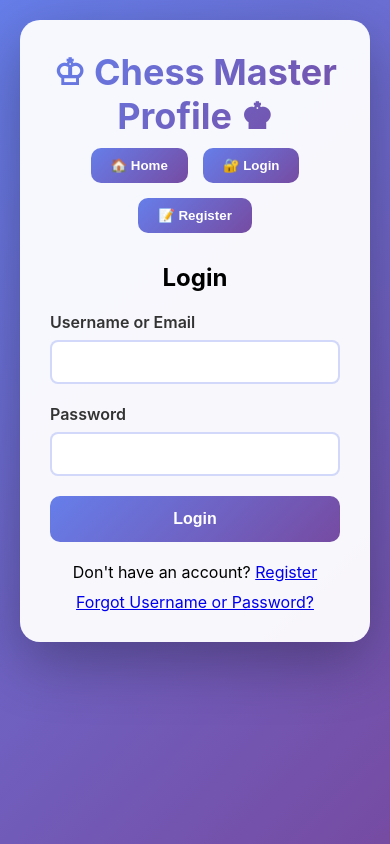
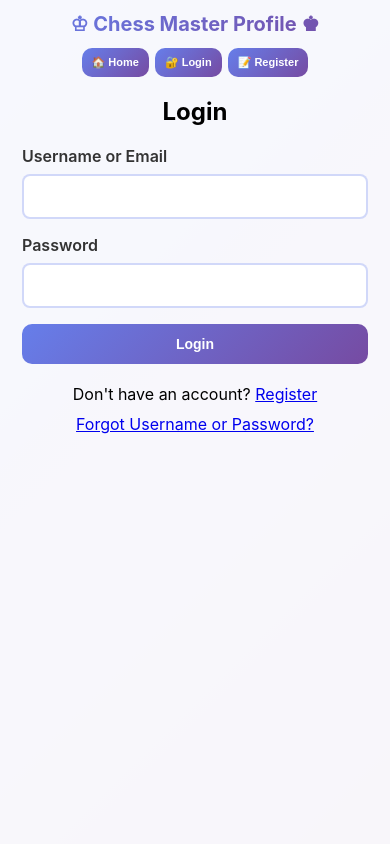
Before and after one commit to Poiosn/railway_chess, a Flask app: page /profile in a window 390 px wide. Run offline with Flask 3, Linux system fonts and the light colour scheme; some libraries are stand-ins or nearby versions.

Commit message:
Update profile.html

```diff
--- a/templates/profile.html
+++ b/templates/profile.html
@@ -529,6 +529,34 @@
     }
 
     @media (max-width: 768px) {
+      body {
+        padding: 0;
+        min-height: 100vh;
+        min-height: 100dvh;
+      }
+
+      .container {
+        border-radius: 0;
+        padding: 16px;
+        min-height: 100vh;
+        min-height: 100dvh;
+      }
+
+      h1 {
+        font-size: 24px;
+        margin-bottom: 12px;
+      }
+
+      .nav {
+        gap: 8px;
+        margin-bottom: 20px;
+      }
+
+      .nav button {
+        padding: 10px 14px;
+        font-size: 12px;
+      }
+
       .replay-container {
         grid-template-columns: 1fr;
       }
@@ -541,6 +569,82 @@
 
       .stats-grid {
         grid-template-columns: 1fr 1fr;
+      }
+
+      .auth-container {
+        padding: 0 10px;
+      }
+
+      .form-group {
+        margin-bottom: 16px;
+      }
+
+      .form-group input {
+        padding: 14px;
+        font-size: 16px;
+      }
+
+      .btn-primary {
+        padding: 14px;
+        font-size: 15px;
+      }
+
+      .profile-header h2 {
+        font-size: 22px;
+      }
+
+      .stat-box {
+        padding: 14px;
+      }
+
+      .stat-value {
+        font-size: 22px;
+      }
+
+      .stat-label {
+        font-size: 11px;
+      }
+
+      .games-list {
+        gap: 10px;
+      }
+
+      .game-item {
+        padding: 14px;
+      }
+    }
+
+    @media (max-width: 400px) {
+      .container {
+        padding: 12px;
+      }
+
+      h1 {
+        font-size: 20px;
+      }
+
+      .nav {
+        gap: 6px;
+      }
+
+      .nav button {
+        padding: 8px 10px;
+        font-size: 11px;
+      }
+
+      .stats-grid {
+        grid-template-columns: 1fr;
+        gap: 10px;
+      }
+
+      .form-group input {
+        padding: 12px;
+        font-size: 15px;
+      }
+
+      .btn-primary {
+        padding: 12px;
+        font-size: 14px;
       }
     }
   </style>
@@ -1151,7 +1255,7 @@ async function handleResetPassword(event) {
         newPassword
       })
     });
-ghi
+
     const data = await response.json();
 
     if (response.ok) {
```
